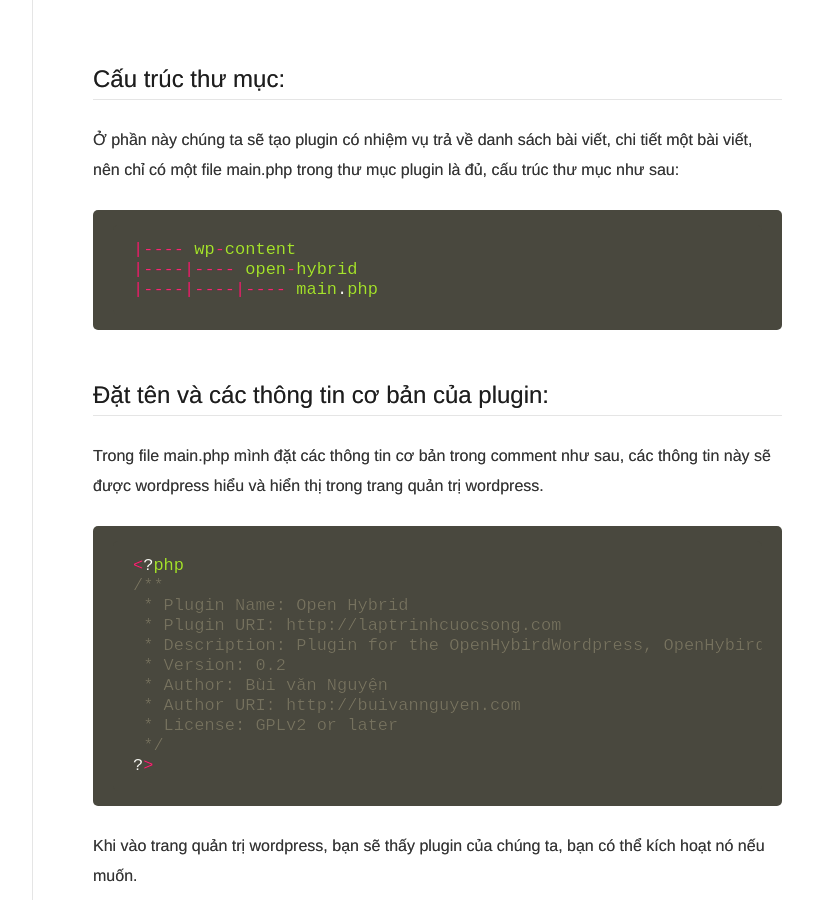
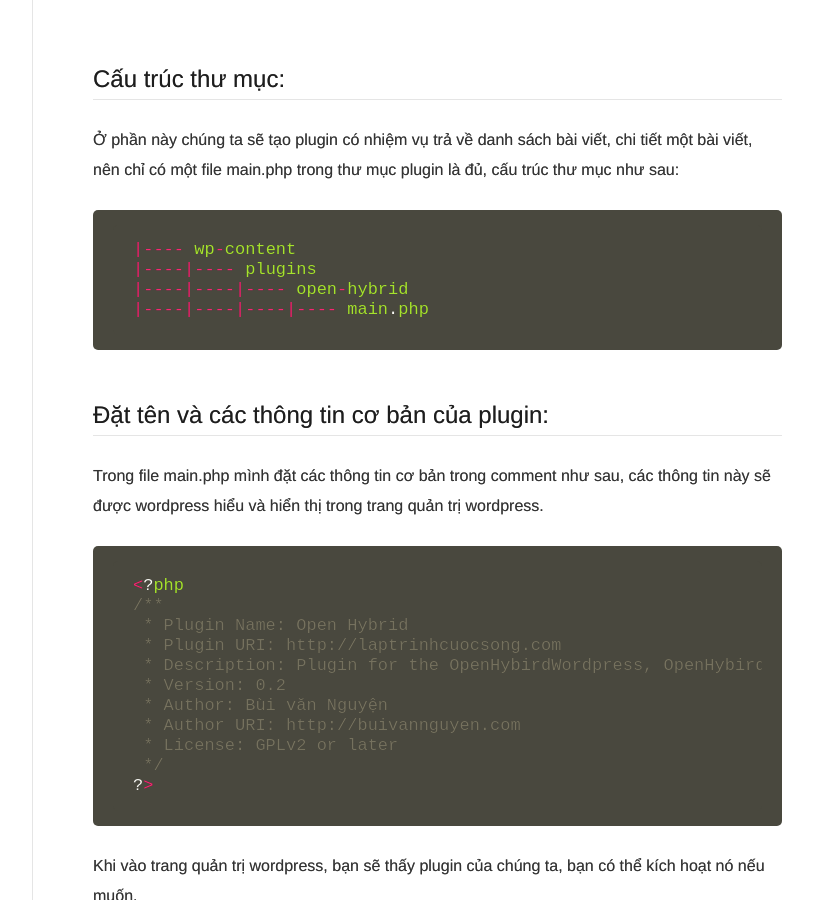
Before and after one commit to nguyentest/laptrinhcuocsong, a Jekyll site: the page built from _posts/2017-03-29-wordpress-mobile-app-su-dung-wordpress-lam-backend.md, in a window 1280 px wide and 900 px high, scrolled down 646 px. Shown: the whole window, without its empty margins (358-1171 px from the left). Built offline with Jekyll 4.4.1, drawn with Linux system fonts in a browser that asks for light colours.

Commit message:
Update 2017-03-29-wordpress-mobile-app-su-dung-wordpress-lam-backend.md

````diff
--- a/_posts/2017-03-29-wordpress-mobile-app-su-dung-wordpress-lam-backend.md
+++ b/_posts/2017-03-29-wordpress-mobile-app-su-dung-wordpress-lam-backend.md
@@ -19,8 +19,9 @@ App mobile của chúng ta sẽ bao gồm 2 phần:
 
 ```javascript
 |---- wp-content
-|----|---- open-hybrid
-|----|----|---- main.php
+|----|---- plugins
+|----|----|---- open-hybrid
+|----|----|----|---- main.php
 ```
 
 ## Đặt tên và các thông tin cơ bản của plugin:
````
